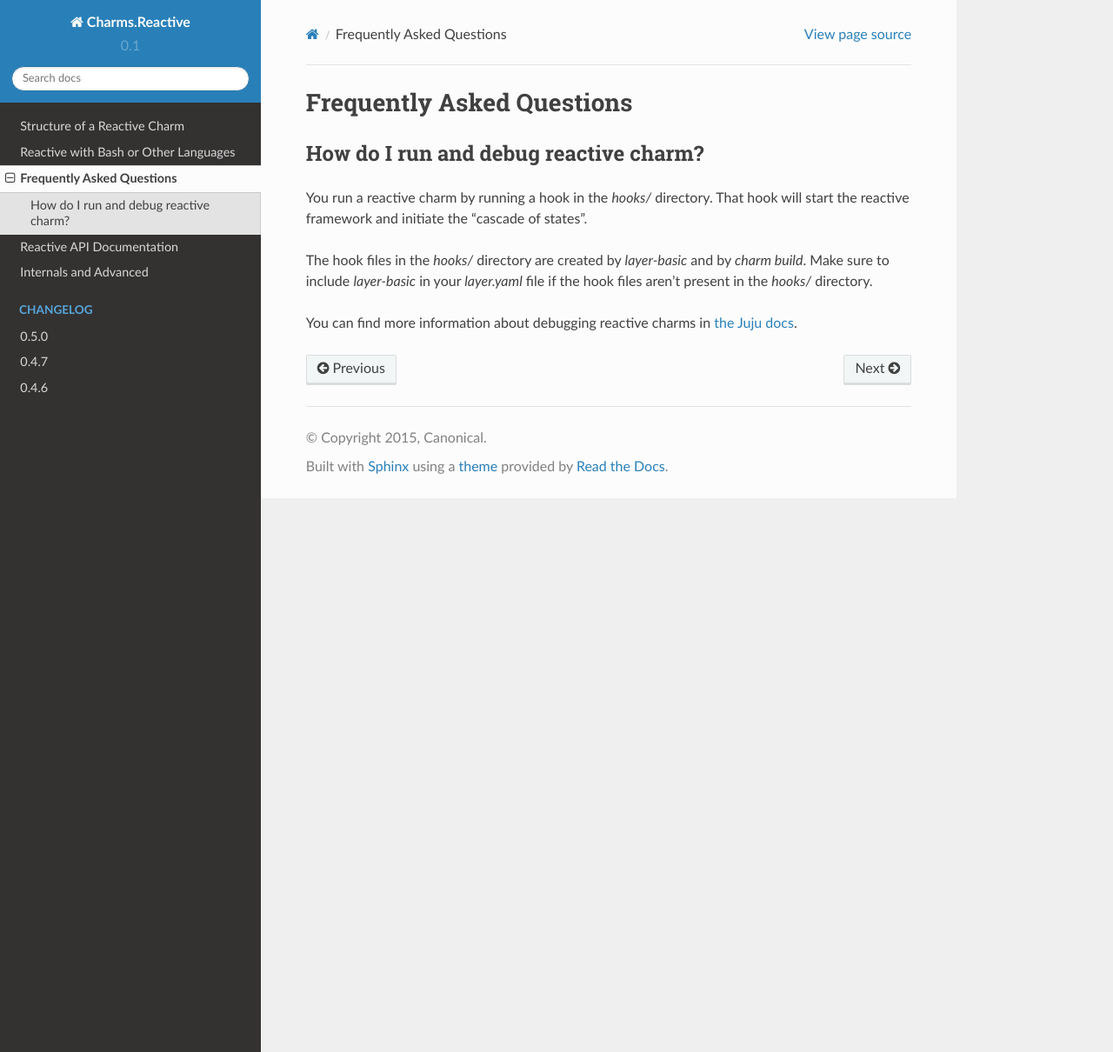
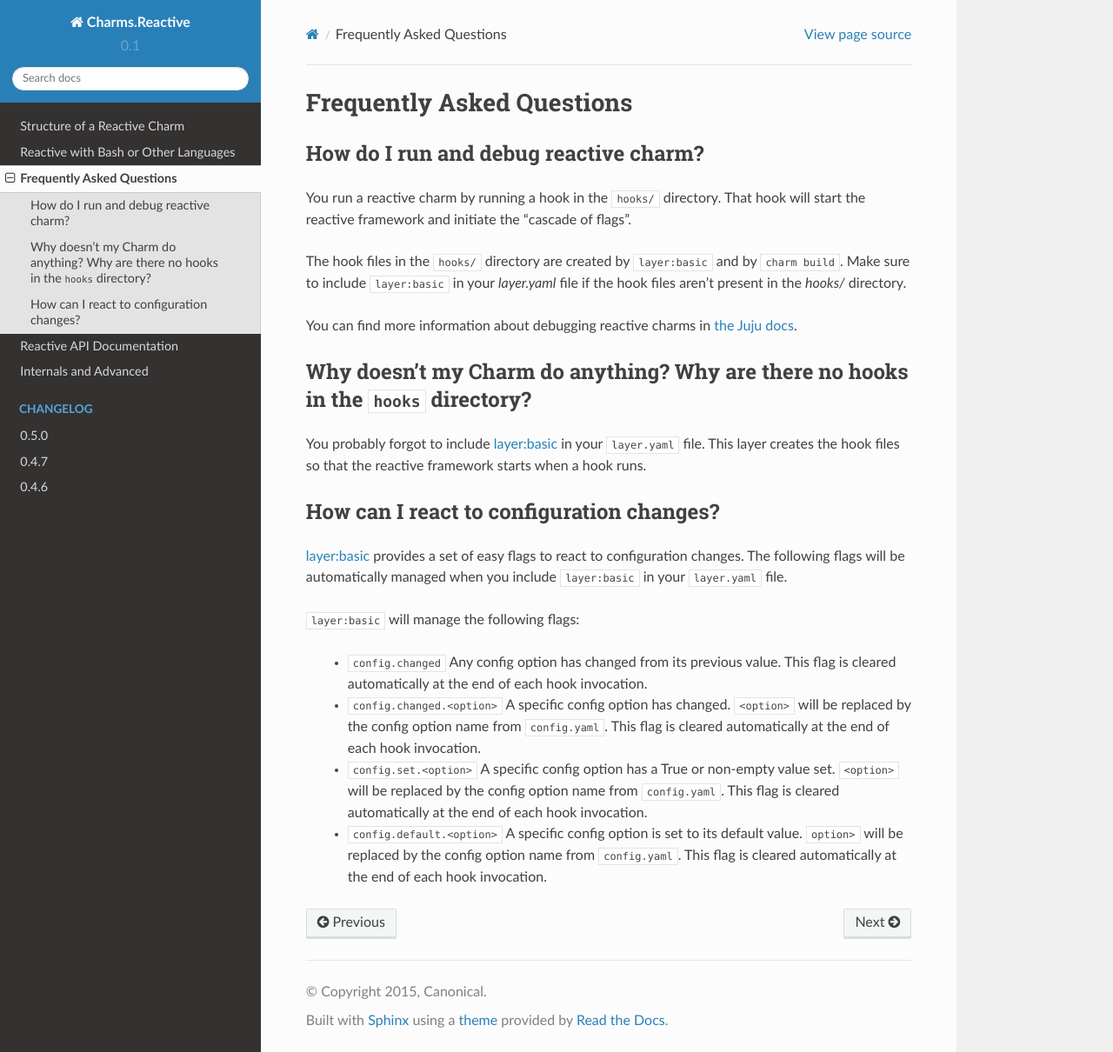
Before and after one commit to canonical/charms.reactive, a Sphinx documentation site: the page built from docs/faq.rst, in a window 1280 px wide and 1210 px high. Shown: the whole window at 87% size. Built offline with Sphinx 7.4.7 and the Read the Docs theme 2.0.0, drawn with Linux system fonts in a browser that asks for light colours; pages that are not in the unit, such as notebooks, are missing from menus.

Commit message:
added docs on config flags and 'my charm doesn't run' faq

```diff
--- a/docs/faq.rst
+++ b/docs/faq.rst
@@ -2,14 +2,50 @@ Frequently Asked Questions
 ==========================
 
 How do I run and debug reactive charm?
------------------------------------
+--------------------------------------
 
-You run a reactive charm by running a hook in the `hooks/` directory. That hook
-will start the reactive framework and initiate the "cascade of states".
+You run a reactive charm by running a hook in the ``hooks/`` directory. That hook
+will start the reactive framework and initiate the "cascade of flags".
 
-The hook files in the `hooks/` directory are created by `layer-basic` and by
-`charm build`. Make sure to include `layer-basic` in your `layer.yaml` file if
+The hook files in the ``hooks/`` directory are created by ``layer:basic`` and by
+``charm build``. Make sure to include ``layer:basic`` in your `layer.yaml` file if
 the hook files aren't present in the `hooks/` directory.
 
 You can find more information about debugging reactive charms in
 `the Juju docs <https://jujucharms.com/docs/2.2/developer-debugging>`_.
+
+
+Why doesn't my Charm do anything? Why are there no hooks in the ``hooks`` directory?
+------------------------------------------------------------------------------------
+
+You probably forgot to include
+`layer:basic <https://github.com/juju-solutions/layer-basic>`_ in your
+``layer.yaml`` file. This layer creates the hook files so that the reactive
+framework starts when a hook runs.
+
+
+How can I react to configuration changes?
+-----------------------------------------
+
+`layer:basic <https://github.com/juju-solutions/layer-basic>`_ provides a set
+of easy flags to react to configuration changes. The following flags will be
+automatically managed when you include ``layer:basic`` in your ``layer.yaml`` file.
+
+``layer:basic`` will manage the following flags:
+
+  * ``config.changed``  Any config option has changed from its previous value.
+    This flag is cleared automatically at the end of each hook invocation.
+
+  * ``config.changed.<option>`` A specific config option has changed.
+    ``<option>`` will be replaced by the config option name from ``config.yaml``.
+    This flag is cleared automatically at the end of each hook invocation.
+
+  * ``config.set.<option>`` A specific config option has a True or non-empty
+    value set.  ``<option>`` will be replaced by the config option name from
+    ``config.yaml``. This flag is cleared automatically at the end of each hook
+    invocation.
+
+  * ``config.default.<option>`` A specific config option is set to its
+    default value.  ``option>`` will be replaced by the config option name
+    from ``config.yaml``.  This flag is cleared automatically at the end of
+    each hook invocation.
```
Also changed, not shown: docs/structure.rst (+9 -0 lines).
